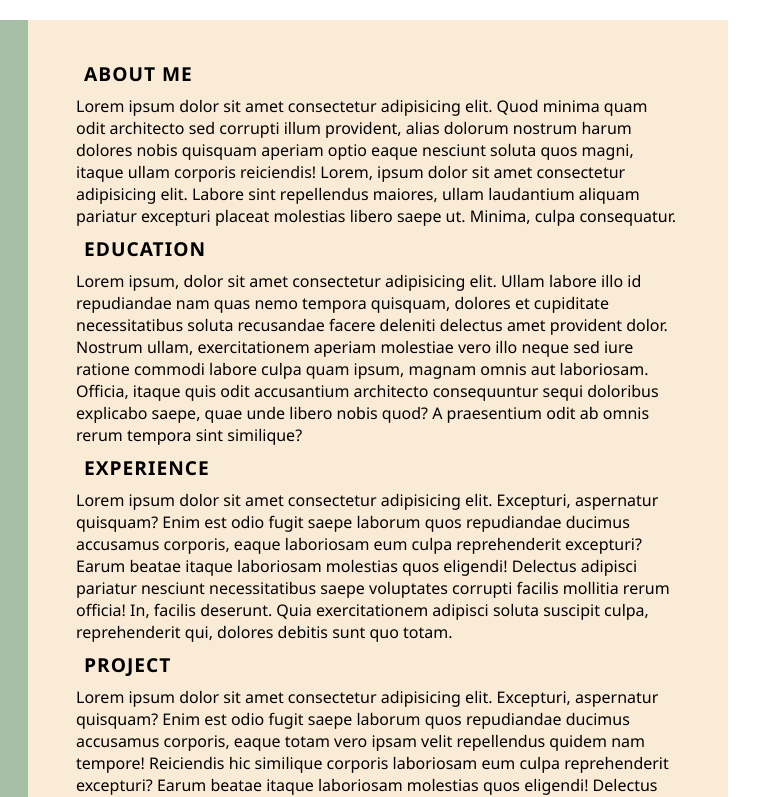
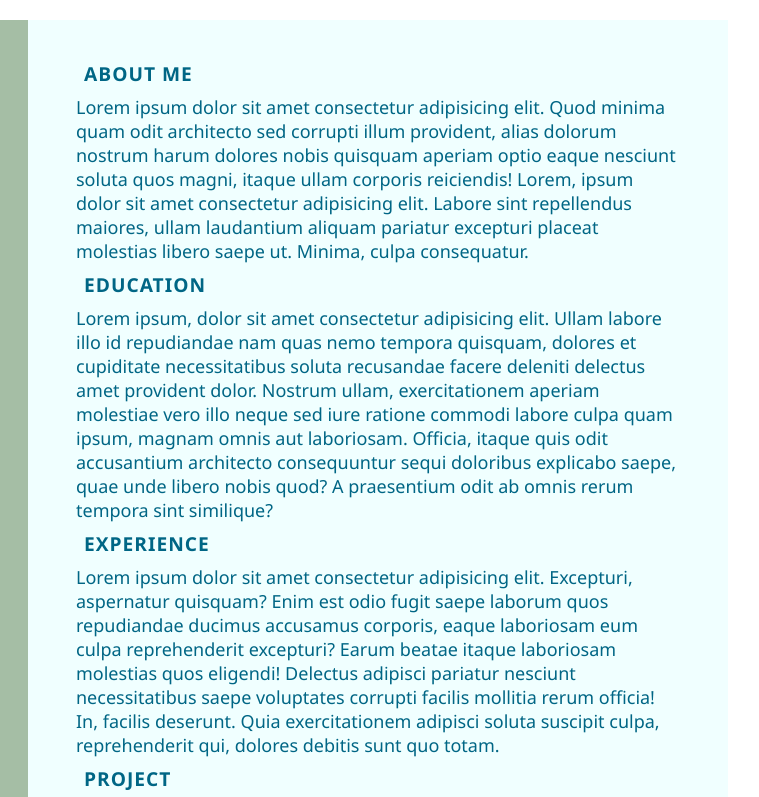
Before and after one commit to chandakram/Responsive-Resume-using-CSS-Grid---Selectors-Basic-Selectors-Id-selector-Clas---3h7lyi4d1n7w, a plain HTML site: page index.html in a window 1280 px wide. Shown: the top 797 px of the page, 336-1095 px from the left. Drawn offline with Linux system fonts and the light colour scheme.

Commit message:
final submit

```diff
--- a/style.css
+++ b/style.css
@@ -114,8 +114,16 @@
     height: 4px;
 }
 
+.right-main-content {
+    padding: 2rem 3rem;
+}
+
 .right-section {
-    padding: 2rem 3rem 2rem 3rem;
+    grid-column: span 1 / span 2;
+    font-size: large;
+    font-weight: 500;
+    background-color: azure;
+    color: rgb(0, 102, 133);
 }
 
 .right-title {
```
